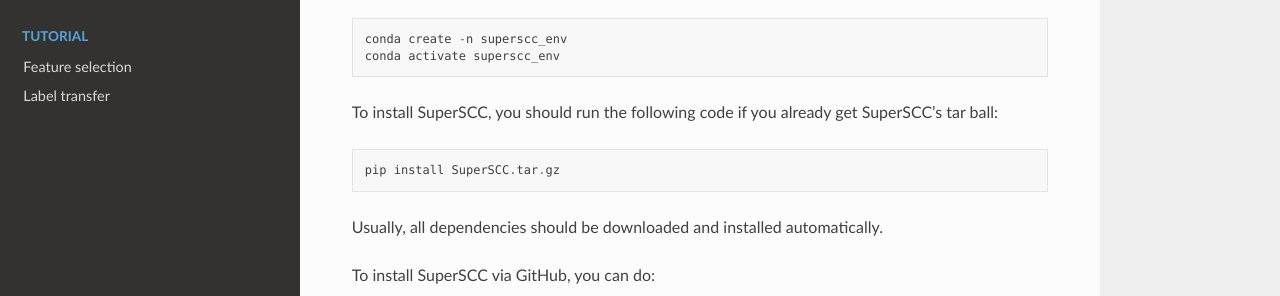
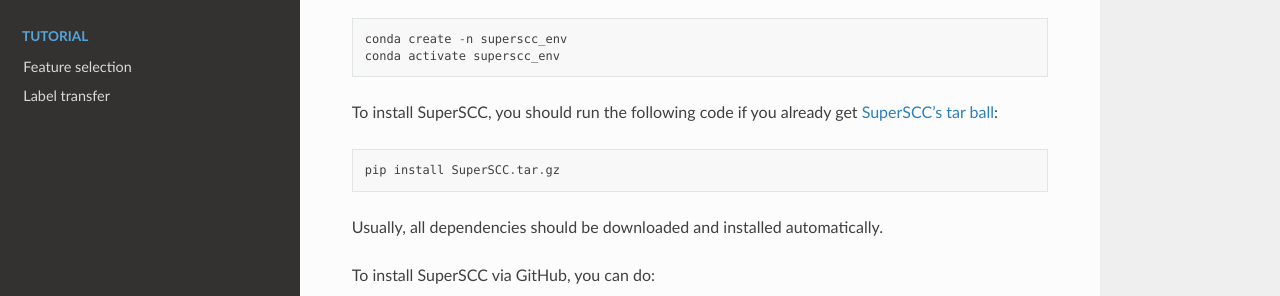
Before and after one commit to tf1993614/SuperSCC, a Sphinx documentation site: the page built from docs/source/Installation.rst, in a window 1280 px wide and 1120 px high. Shown: the part 190-486 px from the top of the window. Built offline with Sphinx 7.4.7 and the Read the Docs theme 3.1.0, drawn with Linux system fonts in a browser that asks for light colours; pages that are not in the unit, such as notebooks, are missing from menus; part of the change alters nothing that is shown.

```diff
--- a/docs/source/Installation.rst
+++ b/docs/source/Installation.rst
@@ -6,7 +6,7 @@ We encourage to create a new virtual environment before installing SuperSCC::
         conda create -n superscc_env
         conda activate superscc_env
 
-To install SuperSCC, you should run the following code if you already get SuperSCC's tar ball::
+To install SuperSCC, you should run the following code if you already get `SuperSCC's tar ball <https://github.com/tf1993614/SuperSCC/tree/main/dist>`_::
 
         pip install SuperSCC.tar.gz
 
```
